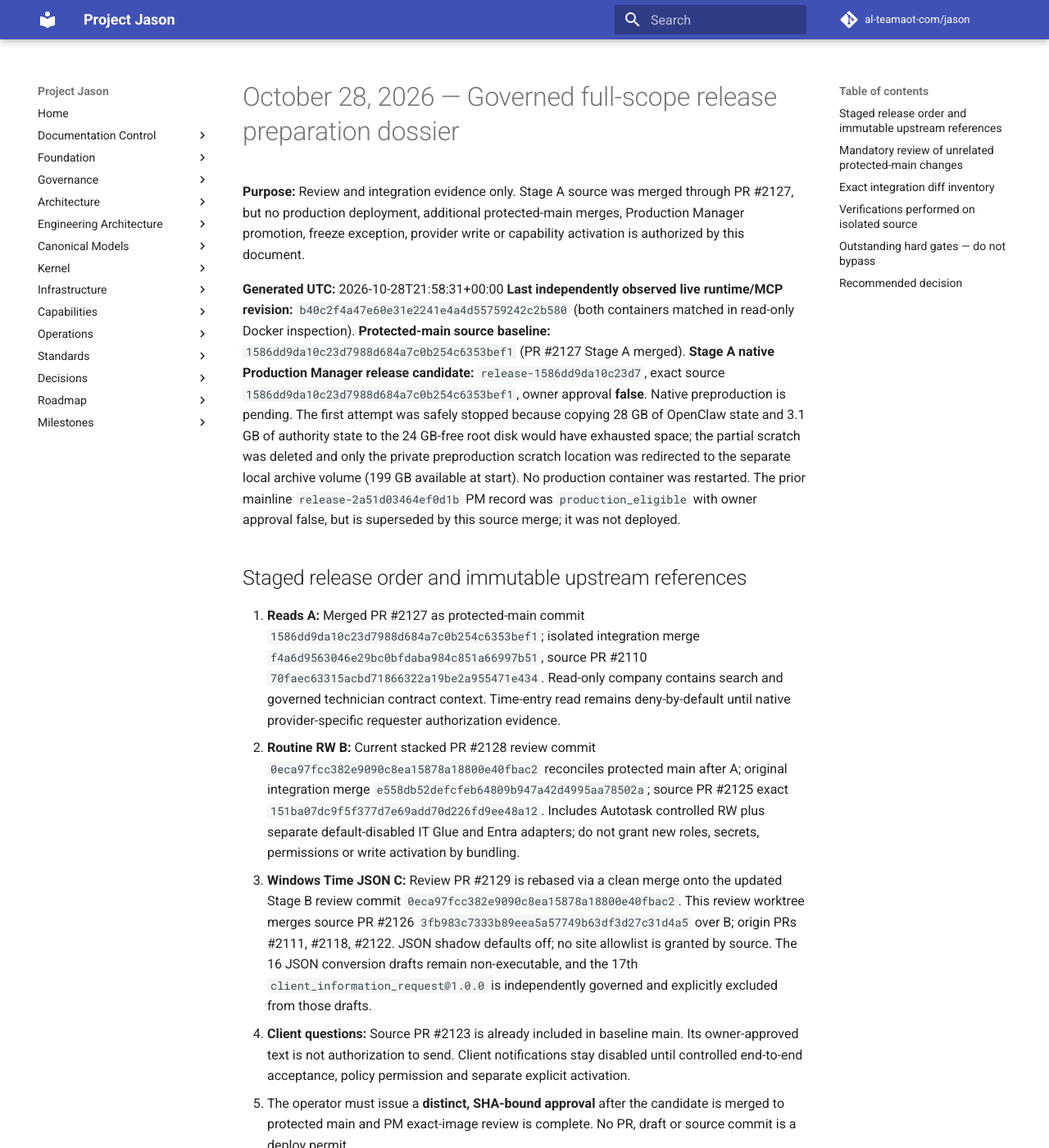
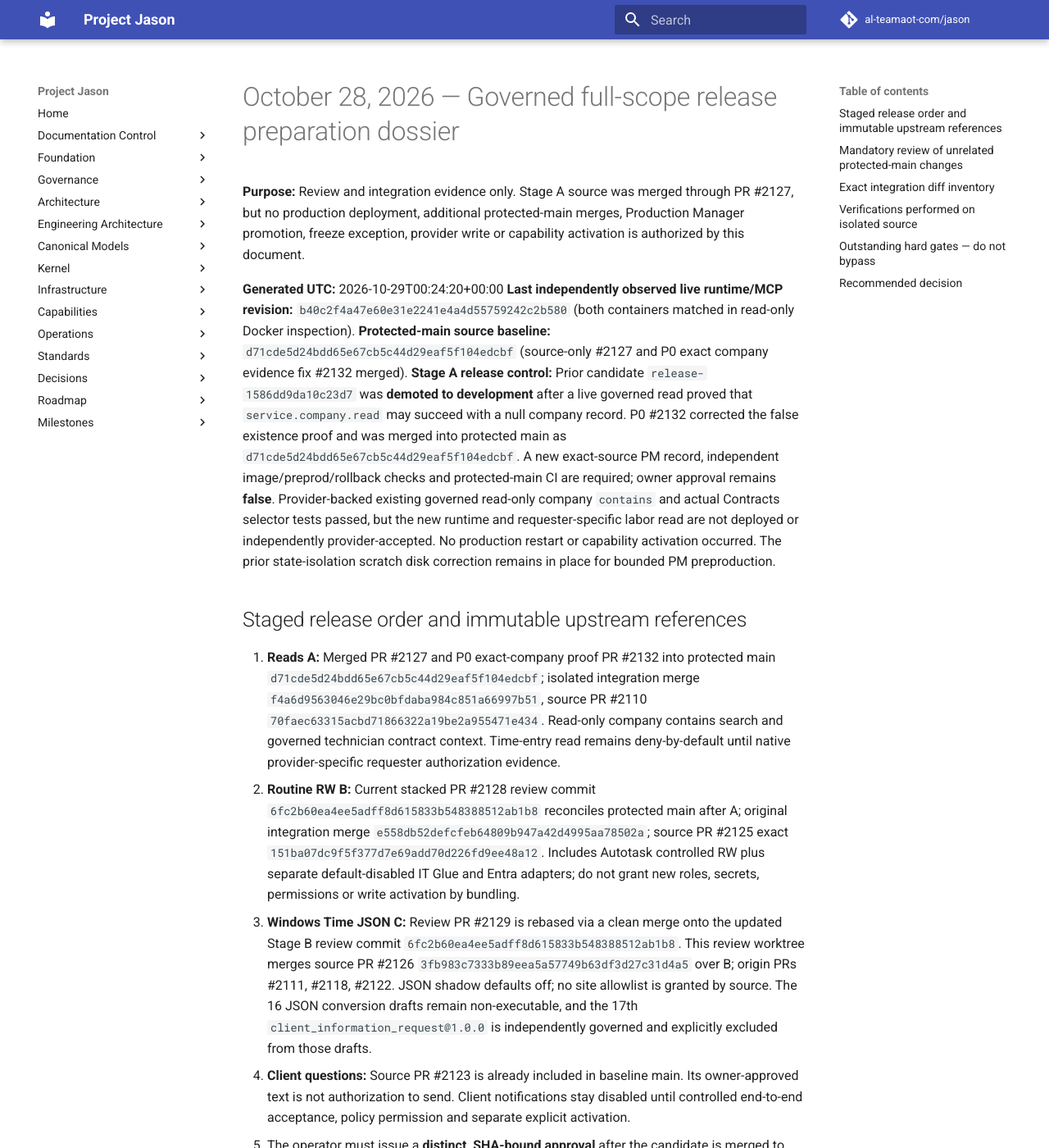
Before and after one commit to al-teamaot-com/jason, an MkDocs documentation site: the page built from docs/operations/Project-Jason-20261028-Production-Release-Dossier.md, in a window 1280 px wide and 1400 px high. Shown: the whole window at 82% size. Built offline with MkDocs 1.6.1 and Material for MkDocs 9.7.7, drawn with Linux system fonts in a browser that asks for light colours; comment, search, counter and statistics services are not loaded; some of the changed text lies outside the part shown.

Commit message:
Refresh staged release inventory after exact-company P0 fix

```diff
--- a/docs/operations/Project-Jason-20261028-Production-Release-Dossier.md
+++ b/docs/operations/Project-Jason-20261028-Production-Release-Dossier.md
@@ -2,23 +2,26 @@
 
 **Purpose:** Review and integration evidence only. Stage A source was merged through PR #2127, but no production deployment, additional protected-main merges, Production Manager promotion, freeze exception, provider write or capability activation is authorized by this document.
 
-**Generated UTC:** 2026-10-28T21:58:31+00:00
+**Generated UTC:** 2026-10-29T00:24:20+00:00
 **Last independently observed live runtime/MCP revision:** `b40c2f4a47e60e31e2241e4a4d55759242c2b580` (both containers matched in read-only Docker inspection).
-**Protected-main source baseline:** `1586dd9da10c23d7988d684a7c0b254c6353bef1` (PR #2127 Stage A merged).
-**Stage A native Production Manager release candidate:** `release-1586dd9da10c23d7`, exact source `1586dd9da10c23d7988d684a7c0b254c6353bef1`, owner approval **false**. Native preproduction is pending. The first attempt was safely stopped because copying 28 GB of OpenClaw state and 3.1 GB of authority state to the 24 GB-free root disk would have exhausted space; the partial scratch was deleted and only the private preproduction scratch location was redirected to the separate local archive volume (199 GB available at start). No production container was restarted. The prior mainline `release-2a51d03464ef0d1b` PM record was `production_eligible` with owner approval false, but is superseded by this source merge; it was not deployed.
+**Protected-main source baseline:** `d71cde5d24bdd65e67cb5c44d29eaf5f104edcbf` (source-only #2127 and P0 exact company evidence fix #2132 merged).
+**Stage A release control:** Prior candidate `release-1586dd9da10c23d7` was **demoted to development** after a live governed read proved that `service.company.read` may succeed with a null company record. P0 #2132 corrected the false existence proof and was merged into protected main as `d71cde5d24bdd65e67cb5c44d29eaf5f104edcbf`. A new exact-source PM record, independent image/preprod/rollback checks and protected-main CI are required; owner approval remains **false**. Provider-backed existing governed read-only company `contains` and actual Contracts selector tests passed, but the new runtime and requester-specific labor read are not deployed or independently provider-accepted. No production restart or capability activation occurred. The prior state-isolation scratch disk correction remains in place for bounded PM preproduction.
 
 ## Staged release order and immutable upstream references
 
-1. **Reads A:** Merged PR #2127 as protected-main commit `1586dd9da10c23d7988d684a7c0b254c6353bef1`; isolated integration merge `f4a6d9563046e29bc0bfdaba984c851a66997b51`, source PR #2110 `70faec63315acbd71866322a19be2a955471e434`. Read-only company contains search and governed technician contract context. Time-entry read remains deny-by-default until native provider-specific requester authorization evidence.
-2. **Routine RW B:** Current stacked PR #2128 review commit `0eca97fcc382e9090c8ea15878a18800e40fbac2` reconciles protected main after A; original integration merge `e558db52defcfeb64809b947a42d4995aa78502a`; source PR #2125 exact `151ba07dc9f5f377d7e69add70d226fd9ee48a12`. Includes Autotask controlled RW plus separate default-disabled IT Glue and Entra adapters; do not grant new roles, secrets, permissions or write activation by bundling.
-3. **Windows Time JSON C:** Review PR #2129 is rebased via a clean merge onto the updated Stage B review commit `0eca97fcc382e9090c8ea15878a18800e40fbac2`. This review worktree merges source PR #2126 `3fb983c7333b89eea5a57749b63df3d27c31d4a5` over B; origin PRs #2111, #2118, #2122. JSON shadow defaults off; no site allowlist is granted by source. The 16 JSON conversion drafts remain non-executable, and the 17th `client_information_request@1.0.0` is independently governed and explicitly excluded from those drafts.
+1. **Reads A:** Merged PR #2127 and P0 exact-company proof PR #2132 into protected main `d71cde5d24bdd65e67cb5c44d29eaf5f104edcbf`; isolated integration merge `f4a6d9563046e29bc0bfdaba984c851a66997b51`, source PR #2110 `70faec63315acbd71866322a19be2a955471e434`. Read-only company contains search and governed technician contract context. Time-entry read remains deny-by-default until native provider-specific requester authorization evidence.
+2. **Routine RW B:** Current stacked PR #2128 review commit `6fc2b60ea4ee5adff8d615833b548388512ab1b8` reconciles protected main after A; original integration merge `e558db52defcfeb64809b947a42d4995aa78502a`; source PR #2125 exact `151ba07dc9f5f377d7e69add70d226fd9ee48a12`. Includes Autotask controlled RW plus separate default-disabled IT Glue and Entra adapters; do not grant new roles, secrets, permissions or write activation by bundling.
+3. **Windows Time JSON C:** Review PR #2129 is rebased via a clean merge onto the updated Stage B review commit `6fc2b60ea4ee5adff8d615833b548388512ab1b8`. This review worktree merges source PR #2126 `3fb983c7333b89eea5a57749b63df3d27c31d4a5` over B; origin PRs #2111, #2118, #2122. JSON shadow defaults off; no site allowlist is granted by source. The 16 JSON conversion drafts remain non-executable, and the 17th `client_information_request@1.0.0` is independently governed and explicitly excluded from those drafts.
 4. **Client questions:** Source PR #2123 is already included in baseline main. Its owner-approved text is not authorization to send. Client notifications stay disabled until controlled end-to-end acceptance, policy permission and separate explicit activation.
 5. The operator must issue a **distinct, SHA-bound approval** after the candidate is merged to protected main and PM exact-image review is complete. No PR, draft or source commit is a deploy permit.
 
 ## Mandatory review of unrelated protected-main changes
 
-Protected main is **36 git commits** ahead of the last-known-good live revision. It now includes the source-only PR #2127 merge. All commits are in scope for any normal full-main Production Manager release, whether or not the owner intended only one feature:
+Protected main is **39 git commits** ahead of the last-known-good live revision. In addition to #2127 and #2132, the mainline includes already-merged routine RW, client-question and KFS work. All of these commits are within the normal PM full-main release blast radius, even for a read-only Stage A release:
 
+- `d71cde5d2 | Stage A: require exact company evidence before deriving client scope (#2132)`
+- `86f35e6a4 | Extend exact-company record shape and integration coordination tests`
+- `832c2d502 | Deny derived Autotask client context without exact company evidence`
 - `1586dd9da | Integrate governed Autotask read repairs from PR #2127`
 - `f4a6d9563 | Integrate Autotask governed reads with 2026-10-28 protected main`
 - `2a51d0346 | Merge pull request #2123 from al-teamaot-com/feature/client-question-library-round1-20261028`
@@ -56,13 +59,14 @@
 - `8fd221ad6 | test(preprod): cover company partial search and ticket time-entry request boundaries`
 - `ee61a4be0 | fix(preprod): use bounded contains search for Autotask company name`
 
-The **37 changed paths** on protected main since LKG are:
+The **38 changed paths** on protected main since LKG are:
 
 - `config/client_communications/information_requests_round1.json`
 - `docs/operations/AOT-Client-Information-Requests-Round1.md`
 - `docs/operations/AOT-Routine-Autotask-RW-Pilot.md`
 - `docs/operations/AOT-Routine-ITGlue-Configuration-Notes-RW-20261028.md`
 - `docs/operations/AOT-Standard-Entra-User-Create-20261028.md`
+- `docs/operations/Autotask-Exact-Company-Context-Proof-20261028.md`
 - `docs/operations/Autotask-Read-Repair-Preproduction-20261028.md`
 - `docs/operations/Autotask-Read-Repair-Production-Handoff-20261028.md`
 - `docs/operations/KFS-Live-Session-Read-Error-Taxonomy-20261028.md`
@@ -98,10 +102,10 @@
 
 ## Exact integration diff inventory
 
-- Read repair adds or modifies **8 paths**.
-- RW coordination adds or modifies **26 paths** relative to Reads A.
-- Windows Time source merge adds or modifies **30 paths** relative to RW B.
-- This staged candidate index differs from the last-known-good source in **88 distinct paths**; the complete list follows. This is a **source-impact inventory**, not a verified production container manifest:
+- Protected-main Stage A source contains 38 changed paths since live LKG, including the P0 exact company evidence fix.
+- Stage B adds/modifies **26 paths** relative to protected main; its default-disabled and separately governed writes require independent acceptance.
+- Stage C adds/modifies **31 paths** relative to Stage B; Windows Time JSON shadow remains disabled.
+- The complete staged candidate differs from last-known-good source in **89 distinct paths**. This is a source-impact inventory, **not** an authorized or validated production container manifest:
 
 - `.dockerignore`
 - `.github/workflows/aot-routine-rw.yml`
@@ -114,6 +118,7 @@
 - `docs/operations/AOT-Routine-ITGlue-Configuration-Notes-RW-20261028.md`
 - `docs/operations/AOT-Routine-RW-Production-Readiness-20261028.md`
 - `docs/operations/AOT-Standard-Entra-User-Create-20261028.md`
+- `docs/operations/Autotask-Exact-Company-Context-Proof-20261028.md`
 - `docs/operations/Autotask-Read-Repair-Preproduction-20261028.md`
 - `docs/operations/Autotask-Read-Repair-Production-Handoff-20261028.md`
 - `docs/operations/KFS-Live-Session-Read-Error-Taxonomy-20261028.md`
@@ -203,7 +208,7 @@
 
 ## Outstanding hard gates — do not bypass
 
-**Autotask:** Provide dedicated isolated preproduction read-only identity and credential mount with no production credential reuse; its metadata gate currently rejects the missing directory. Prove authorized partial-name and contract reads, cross-client negative cases, native TimeEntries positive/negative impersonation on populated ticket, and release acceptance ticket-count/pagination/exact-read. Keep time-entry gate off if provider authority is unproven.
+**Autotask:** No new isolated Autotask test identity can be provisioned by the owner. Existing governed **read-only** Autotask connector established provider query shape: exact company records, bounded partial-name contains, and exact company-filtered Contracts with a genuine matching record. The Stage A source now explicitly rejects successful but null/mismatched company-read records before any context is derived. Unit and security tests passed, but the newly merged source still requires a new exact-SHA PM acceptance, protected-main checks and authorized positive/negative runtime canaries; existing provider connector results alone do not prove new runtime client-disclosure behavior. **Never enable requester-specific TimeEntries without real native requester permission proof**; keep it fail-closed. A restricted read-only release may exclude labor and writes, with a separate exact-SHA owner deployment authorization.
 
 **IT Glue / Entra:** Dedicated least-privilege IT Glue configuration-notes write key and separate Entra Graph User.Create app/test tenant, private OpenBao credentials and explicit exact-client grants do not exist in accepted end-to-end state. Run positive and negative readback canaries only in an independently authorized test organization/tenant; do not substitute live client accounts or force provision new roles without external approval. Keep both profiles off.
 
```
